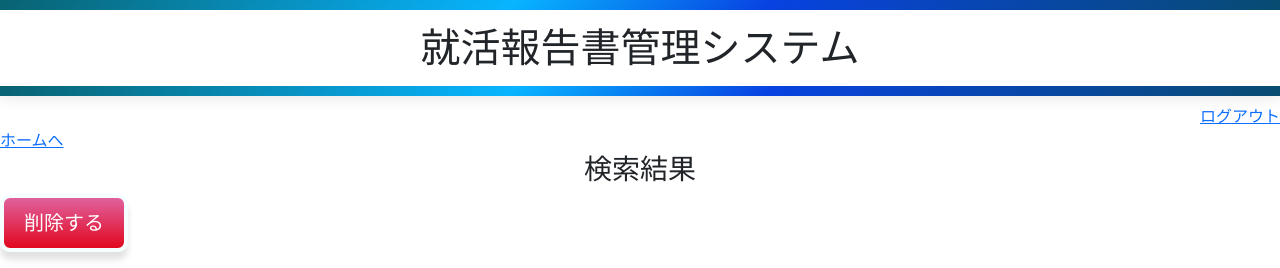
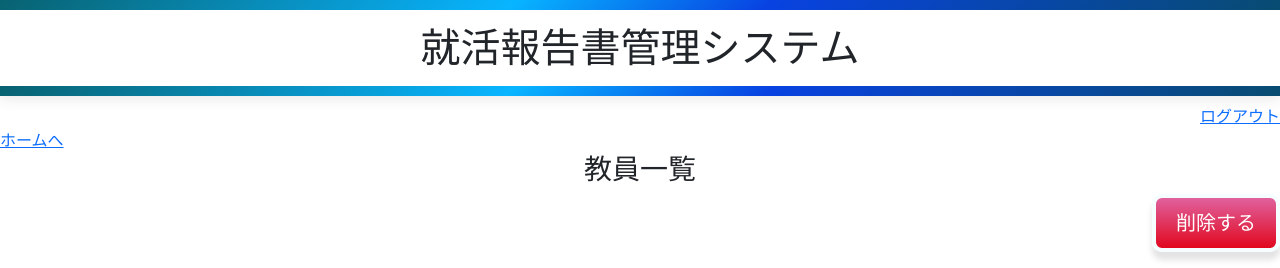
Before and after one commit to marute0215/job_report, a Flask app: page /admin/teacher_list in a window 1280 px wide. Shown: the top 268 px of the page. Run offline with Flask 3, Linux system fonts and the light colour scheme; data that the repository does not hold is empty; some libraries are stand-ins or nearby versions.

Commit message:
管理者(HTML修正)

```diff
--- a/templates/admin_student_list.html
+++ b/templates/admin_student_list.html
@@ -9,7 +9,7 @@
     <a href="{{url_for('admin.admin_top')}}">ホームへ</a>
 </div>
     <div style="text-align: center;">
-        <h3>検索結果</h3>
+        <h3>学生アカウント検索結果</h3>
     </div>
   <table class="table table-striped">
     <thead>
--- a/templates/admin_teacher_list.html
+++ b/templates/admin_teacher_list.html
@@ -9,7 +9,7 @@
     <a href="{{url_for('admin.admin_top')}}">ホームへ</a>
 </div>
 <div style="text-align: center;">
-    <h3>検索結果</h3>
+    <h3>教員一覧</h3>
 </div>
   <table class="table table-striped">
     <thead>
@@ -32,7 +32,7 @@
             <td>{{ teacher[1] }}</td>
         </tr>
         {% endfor %}
-        <div style="text-align: left;">
+        <div style="text-align: right;">
             <p class = "submit2"><button type="submit">削除する</button></p>
         </div>
     </form>
```
